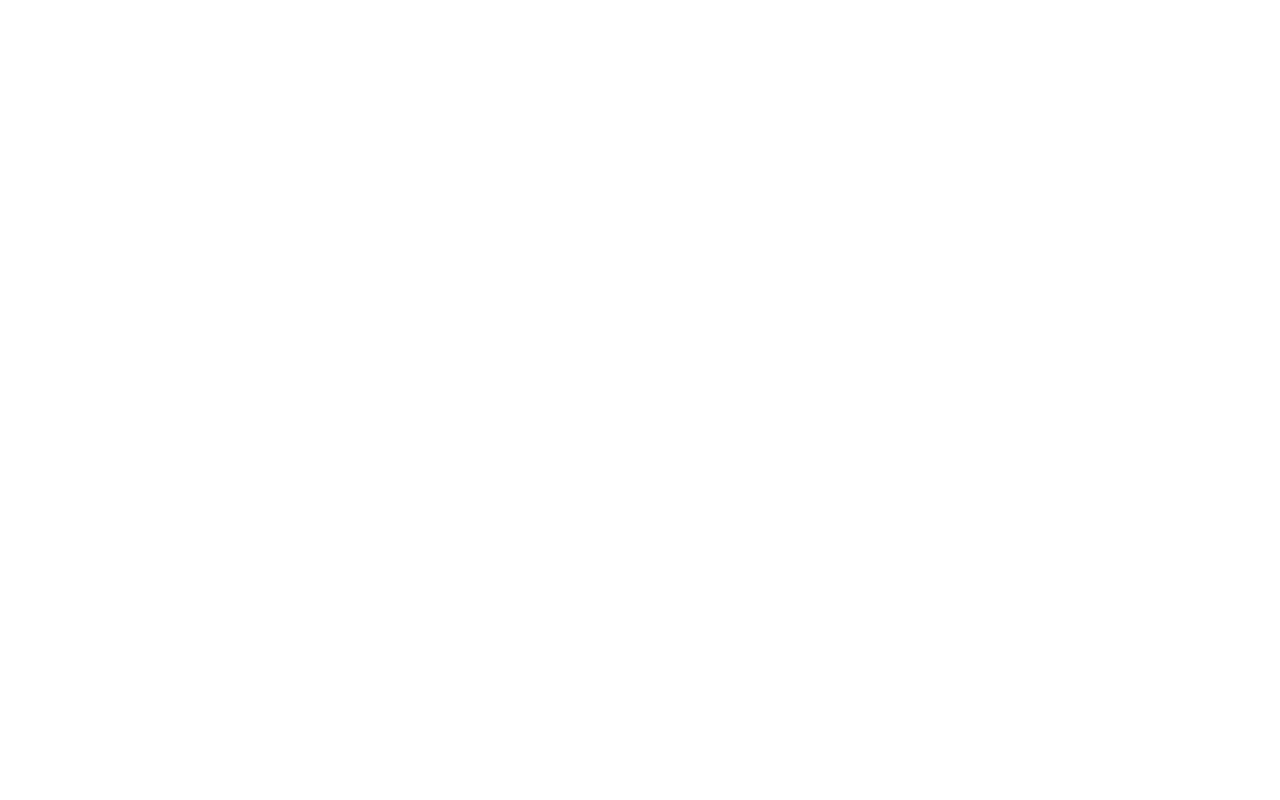
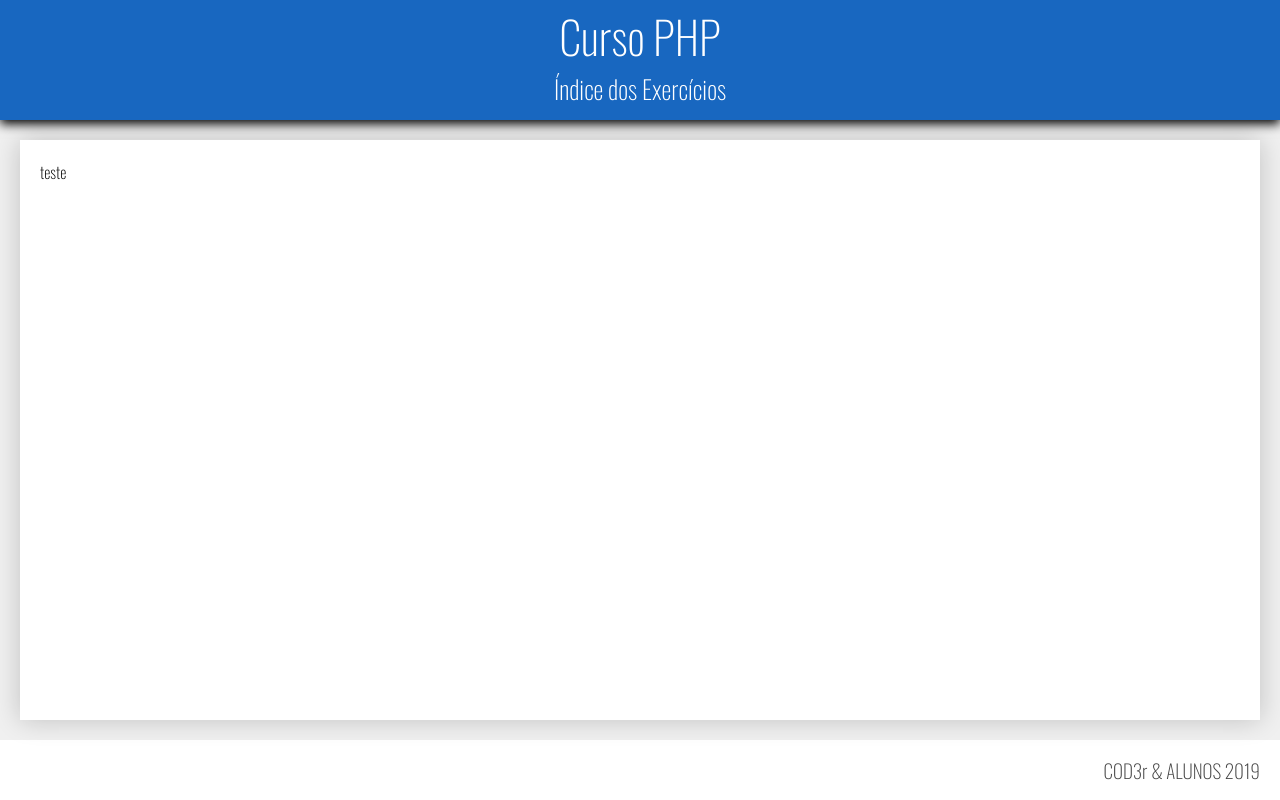
Before and after one commit to andersonscheffer/php, a plain HTML site: page Curso PHP/index.html in a window 1280 px wide. Drawn offline with nearby package versions, Linux system fonts and the light colour scheme.

Commit message:
continuação de curso

```diff
--- a/Curso PHP/index.html
+++ b/Curso PHP/index.html
@@ -7,6 +7,18 @@
     <title>Curso PHP</title>
 </head>
 <body>
+    <header class="cabecalho">
+        <h1>Curso PHP</h1>
+        <h2>Índice dos Exercícios</h2>
+    </header>
 
+    <main class="principal">
+        <div class="conteudo">
+            <span>teste</sppan>
+        </div>
+    </main>
+    <footer class="rodape">
+        COD3r & ALUNOS 2019
+    </footer>
 </body>
 </html>
--- a/Curso PHP/recursos/css/estilo.css
+++ b/Curso PHP/recursos/css/estilo.css
@@ -0,0 +1,69 @@
+* {
+    font-family: 'Oswald', sans-serif;
+    box-sizing: border-box;
+}
+
+body {
+    height: 100vh;
+    margin: 0px;
+    display: grid;
+    grid-template-rows: 120px 1fr 60px;
+    grid-template-columns: 1fr;
+    grid-template-areas:
+        "cabecalho"
+        "principal"
+        "rodape";
+}
+
+.cabecalho {
+    grid-area: cabecalho;
+    background-color: #1867c0;
+    color: white;
+    display: flex;
+    flex-direction: column;
+    justify-content: center;
+    align-items: center;
+    padding-bottom: 10px;
+    z-index: 1;
+    box-shadow: 0px 4px 10px rgba(0,0,0,75);
+}
+
+.cabecalho > h1 {
+    margin: 0px;
+    font-weight: 300;
+    font-size: 2.8rem;
+}
+
+.cabecalho > h2 {
+    margin: 0px;
+    font-weight: 200;
+    font-size: 1.6rem;
+}
+
+.principal {
+    grid-area: principal;
+    height: calc(100vh - 180px);
+    background-color: #f0f0f0;
+    padding: 20px;
+}
+
+.conteudo {
+    position: relative;
+    height: 100%;
+    overflow-y: scroll;
+    background-color: #fff;
+    padding: 20px;
+    box-shadow: 0px 0px 25px 0px rgba(0,0,0,0.2);
+
+}
+
+.rodape {
+    grid-area: rodape;
+    background-color: #fff;
+    display: flex;
+    justify-content: flex-end;
+    align-items: center;
+    font-size: 1.2rem;
+    padding-right: 20px;
+    color: #444;
+}
```
